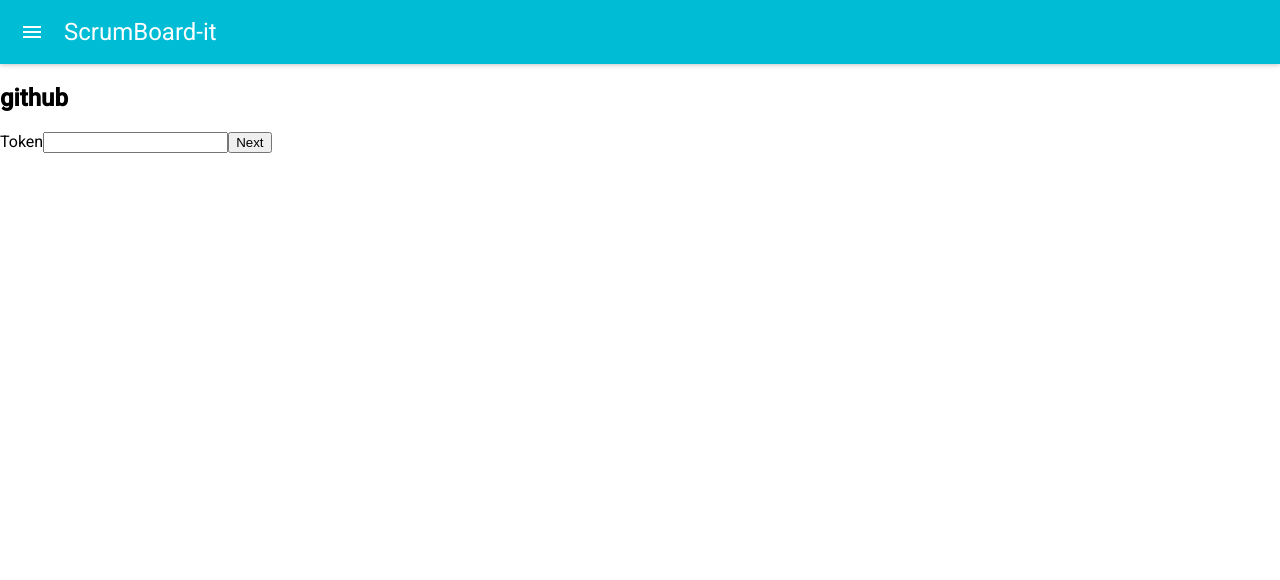
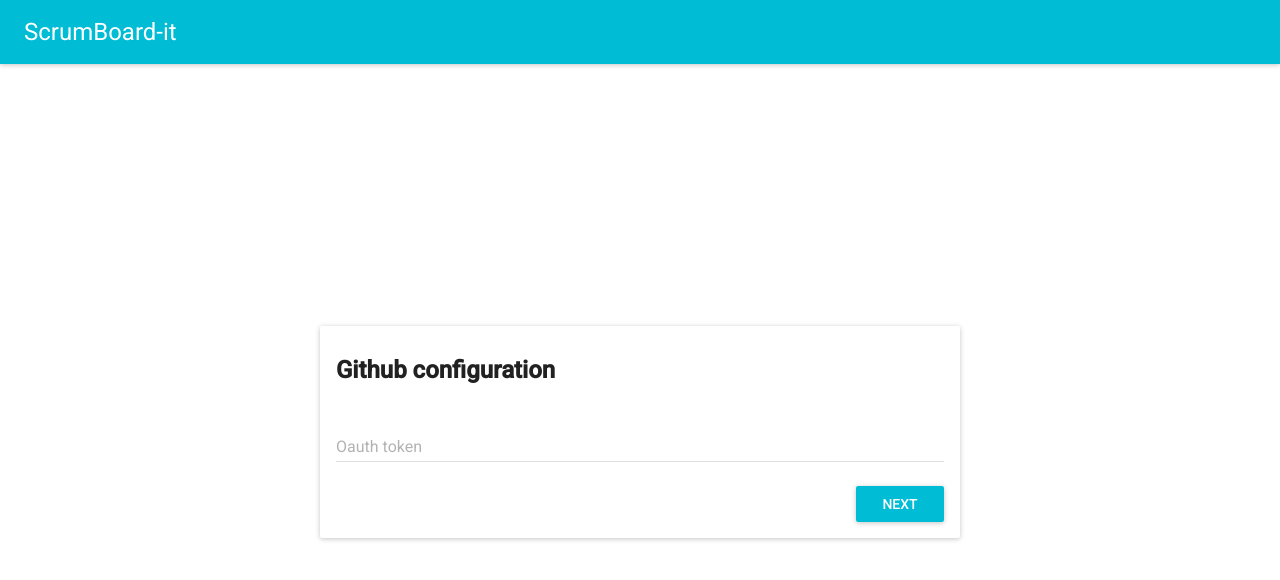
Before and after one commit to ScrumBoard-it/ScrumBoard-it, a React (Create React App) app in the folder app/: page / in a window 1280 px wide. Shown: the top 580 px of the page. Built offline with nearby package versions, Linux system fonts and the light colour scheme.

Commit message:
💄 Migrate on material ui components

```diff
--- a/app/public/index.html
+++ b/app/public/index.html
@@ -4,6 +4,7 @@
     <meta charset="utf-8">
     <meta name="viewport" content="width=device-width, initial-scale=1, shrink-to-fit=no">
     <meta name="theme-color" content="#000000">
+    <link href="https://fonts.googleapis.com/icon?family=Material+Icons" rel="stylesheet">
     <!--
       manifest.json provides metadata used when your web app is added to the
       homescreen on Android. See https://developers.google.com/web/fundamentals/engage-and-retain/web-app-manifest/
--- a/app/src/App.js
+++ b/app/src/App.js
@@ -1,7 +1,6 @@
 import React, { Component } from 'react';
 import MuiThemeProvider from 'material-ui/styles/MuiThemeProvider';
 import AppBar from 'material-ui/AppBar';
-import RaisedButton from 'material-ui/RaisedButton';
 import './App.css';
 
 import ConfigSteps from './container/ConfigSteps';
@@ -11,8 +10,10 @@ class App extends Component {
     return (
       <MuiThemeProvider>
         <div className="fullHeight">
-          <AppBar title="ScrumBoard-it" />
-          <ConfigSteps />
+          <AppBar title="ScrumBoard-it" showMenuIconButton={false}/>
+          <div className="content">
+            <ConfigSteps />
+          </div>
         </div>
       </MuiThemeProvider>
     );
--- a/app/src/actions.js
+++ b/app/src/actions.js
@@ -3,6 +3,7 @@ export const FETCH_BOARDS_REQUEST = 'FETCH_BOARDS_REQUEST'
 export const FETCH_BOARDS_FAILURE = 'FETCH_BOARDS_FAILURE'
 export const FETCH_BOARDS_SUCCESS = 'FETCH_BOARDS_SUCCESS'
 export const SELECT_BOARD = 'SELECT_BOARD'
+export const UNSELECT_BOARD = 'UNSELECT_BOARD'
 export const FETCH_TASKS_REQUEST = 'FETCH_TASKS_REQUEST'
 export const FETCH_TASKS_FAILURE = 'FETCH_TASKS_FAILURE'
 export const FETCH_TASKS_SUCCESS = 'FETCH_TASKS_SUCCESS'
@@ -24,8 +25,12 @@ export function fetchBoardsSuccess(response) {
   return { type: FETCH_BOARDS_SUCCESS, response }
 }
 
-export function selectBoard(boardId) {
-  return { type: SELECT_BOARD, boardId }
+export function selectBoard(board) {
+  return { type: SELECT_BOARD, board }
+}
+
+export function unselectBoard() {
+  return { type: UNSELECT_BOARD }
 }
 
 export function fetchTasks(boardId) {
--- a/app/src/components/BoardList/index.js
+++ b/app/src/components/BoardList/index.js
@@ -1,29 +1,13 @@
 import React from 'react';
-
-const Board = ({ id, name, onClick }) => {
-  return (
-    <tr>
-      <td>{id}</td>
-      <td><a onClick={() => {onClick(id)}}>{name}</a></td>
-    </tr>
-  );
-}
+import { List, ListItem } from 'material-ui/List';
 
 const BoardList = ({ boards, onBoardClick }) => {
   return (
     <div>
       <p>Select a board:</p>
-      <table>
-        <thead>
-          <tr>
-            <th>ID</th>
-            <th>Name</th>
-          </tr>
-        </thead>
-        <tbody>
-          {boards.map((board) => <Board id={board.id} key={board.id} name={board.name} onClick={onBoardClick} />)}
-        </tbody>
-      </table>
+      <List>
+        {boards.map((board) => <ListItem primaryText={board.name} onClick={() => { onBoardClick(board) }} key={board.id} />)}
+      </List>
     </div>
   );
 }
--- /dev/null
+++ b/app/src/components/ProviderConfig/ProviderConfig.css
@@ -0,0 +1,20 @@
+.provider_config {
+    width: 50%;
+    padding: 1em;
+    align-self: center;
+    justify-self: center;
+}
+
+.provider_config h2 {
+    margin: 0.6em 0;
+}
+
+.provider_config form {
+    display: flex;
+    flex-direction: column;
+}
+
+.provider_config .submit {
+    margin-top: 1em;
+    align-self: flex-end;
+}
--- a/app/src/components/ProviderConfig/index.js
+++ b/app/src/components/ProviderConfig/index.js
@@ -1,15 +1,22 @@
 import React from 'react';
+import RaisedButton from 'material-ui/RaisedButton';
+import TextField from 'material-ui/TextField';
+import Paper from 'material-ui/Paper';
+import './ProviderConfig.css'
+
+const submitForm = (onSubmit) => {
+  onSubmit(document.getElementById("token").value)
+}
 
 const ProviderConfig = (({provider, onSubmit}) => {
   return (
-    <div>
-      <h2>{provider}</h2>
+    <Paper className="provider_config" zDepth={1}>
+      <h2>{provider.charAt(0).toUpperCase() + provider.slice(1)} configuration</h2>
       <form>
-        <label htmlFor="token">Token</label>
-        <input id="token" name="token" />
-        <input type="button" value="Next" onClick={() => {onSubmit(document.getElementById("token").value)}} />
+        <TextField id="token" floatingLabelText="Oauth token" fullWidth={true} />
+        <RaisedButton label="Next" primary={true} className="submit" onClick={() => {submitForm(onSubmit)}} />
       </form>
-    </div>
+    </Paper>
   );
 });
 
--- a/app/src/components/TaskList/index.js
+++ b/app/src/components/TaskList/index.js
@@ -1,11 +1,25 @@
 import React from 'react';
+import {Card, CardHeader, CardText} from 'material-ui/Card';
 
 const TaskList = ({ tasks }) => {
   return (
     <div>
-      <ul>
-        {tasks.map((task) => <li key={task.id}>{task.description}</li>)}
-      </ul>
+      {tasks.map((task) => {
+        let hasDescription = (!!task.description)
+        return (
+        <Card key={task.id}>
+          <CardHeader
+            title={task.title || `${task.description.slice(0, 40)} ...`}
+            subtitle={task.key}
+            actAsExpander={hasDescription}
+            showExpandableButton={hasDescription}
+          />
+          {hasDescription &&
+          <CardText expandable={true}>{task.description}</CardText>
+          }
+        </Card>
+        )
+      })}
     </div>
   );
 };
--- a/app/src/container/BoardListContainer/index.js
+++ b/app/src/container/BoardListContainer/index.js
@@ -1,11 +1,13 @@
 import React, { Component } from 'react';
 import { connect } from 'react-redux'
 import CircularProgress from 'material-ui/CircularProgress';
+import FlatButton from 'material-ui/FlatButton';
+import FontIcon from 'material-ui/FontIcon';
 
 import BoardList from '../../components/BoardList';
 import TaskListContainer from '../TaskListContainer';
 
-import { fetchBoards, fetchBoardsFailure, fetchBoardsSuccess, selectBoard } from '../../actions';
+import { fetchBoards, fetchBoardsFailure, fetchBoardsSuccess, selectBoard, unselectBoard } from '../../actions';
 
 const mapStateToProps = state => {
   return {
@@ -13,7 +15,7 @@ const mapStateToProps = state => {
     loading: state.boardsLoading,
     error: state.boardsError,
     providerConfig: state.providerConfig,
-    selectedBoardId: state.selectedBoardId,
+    selectedBoard: state.selectedBoard,
   }
 }
 
@@ -40,8 +42,11 @@ const mapDispatchToProps = dispatch => {
         dispatch(fetchBoardsFailure(error));
       })
     },
-    selectBoard: (boardId) => {
-      dispatch(selectBoard(boardId))
+    selectBoard: (board) => {
+      dispatch(selectBoard(board))
+    },
+    backClick: () => {
+      dispatch(unselectBoard())
     },
   }
 }
@@ -53,18 +58,22 @@ class BoardListContainer extends Component {
   }
 
   render() {
-    const { boards, loading, error, selectBoard, selectedBoardId } = this.props;
+    const { boards, loading, error, selectBoard, selectedBoard, backClick } = this.props;
 
-    if (selectedBoardId) {
+    if (selectedBoard) {
       return (
-          <TaskListContainer boardId={selectedBoardId} />
+        <div>
+          <FlatButton
+            label={selectedBoard.name}
+            fullWidth={true}
+            icon={<FontIcon className="material-icons">arrow_back</FontIcon>}
+            onClick={backClick}
+          />
+          <TaskListContainer boardId={selectedBoard} />
+        </div>
       )
     } else if (loading) {
-      return (
-        <div className="center">
-          <CircularProgress />
-        </div>
-      )
+      return <CircularProgress />
     } else if (error){
       return <p>{error.message}</p>
     } else {
--- a/app/src/container/TaskListContainer/index.js
+++ b/app/src/container/TaskListContainer/index.js
@@ -1,5 +1,6 @@
 import React, { Component } from 'react';
 import { connect } from 'react-redux'
+import CircularProgress from 'material-ui/CircularProgress';
 
 import TaskList from '../../components/TaskList';
 
@@ -8,10 +9,10 @@ import { fetchTasks, fetchTasksFailure, fetchTasksSuccess } from '../../actions'
 const mapStateToProps = state => {
   return {
     tasks: state.tasks,
-    loading: state.boardsLoading,
-    error: state.boardsError,
+    loading: state.tasksLoading,
+    error: state.tasksError,
     providerConfig: state.providerConfig,
-    boardId: state.selectedBoardId,
+    boardId: state.selectedBoard.id,
   }
 }
 
@@ -51,7 +52,8 @@ class TaskListContainer extends Component {
     const { tasks, loading, error } = this.props;
 
     if (loading) {
-      return <p>Loading tasks</p>
+      console.log("loading tasks")
+      return <CircularProgress />
     } else if (error){
       return <p>{error.message}</p>
     } else {
--- a/app/src/index.css
+++ b/app/src/index.css
@@ -13,18 +13,18 @@ body {
 
 #root {
   height: 100%;
+  display: flex;
 }
 
 .fullHeight {
-  height: 100%;
   display: flex;
   flex-direction: column;
+  flex: 1;
 }
 
-.center {
-  width: 100%;
+.content {
   display: flex;
   align-items: center;
   justify-content: center;
-  flex-grow: 1;
+  flex: 1;
 }
--- a/app/src/reducers.js
+++ b/app/src/reducers.js
@@ -1,4 +1,4 @@
-import { SET_CONFIG, FETCH_BOARDS_REQUEST, FETCH_BOARDS_FAILURE, FETCH_BOARDS_SUCCESS, SELECT_BOARD, FETCH_TASKS_FAILURE, FETCH_TASKS_REQUEST, FETCH_TASKS_SUCCESS } from './actions';
+import { SET_CONFIG, FETCH_BOARDS_REQUEST, FETCH_BOARDS_FAILURE, FETCH_BOARDS_SUCCESS, SELECT_BOARD, UNSELECT_BOARD, FETCH_TASKS_FAILURE, FETCH_TASKS_REQUEST, FETCH_TASKS_SUCCESS } from './actions';
 
 const providerConfigSerialized = localStorage.getItem('providerConfig')
 const initialState = {
@@ -8,7 +8,7 @@ const initialState = {
   boards: [],
   boardsLoading: false,
   boardsError: null,
-  selectedBoardId: null,
+  selectedBoard: null,
   tasks: [],
   tasksLoading: false,
   tasksError: null,
@@ -44,7 +44,14 @@ export function reduceApp(state = initialState, action) {
       })
     case SELECT_BOARD:
       return Object.assign({}, state, {
-        selectedBoardId: action.boardId,
+        selectedBoard: action.board,
+      })
+    case UNSELECT_BOARD:
+      return Object.assign({}, state, {
+        selectedBoard: null,
+        tasks: [],
+        tasksLoading: false,
+        tasksError: null,
       })
     case FETCH_TASKS_REQUEST:
       return Object.assign({}, state, {
```
Also changed, not shown: 1 other file (tests, documents, lock files or other folders).
